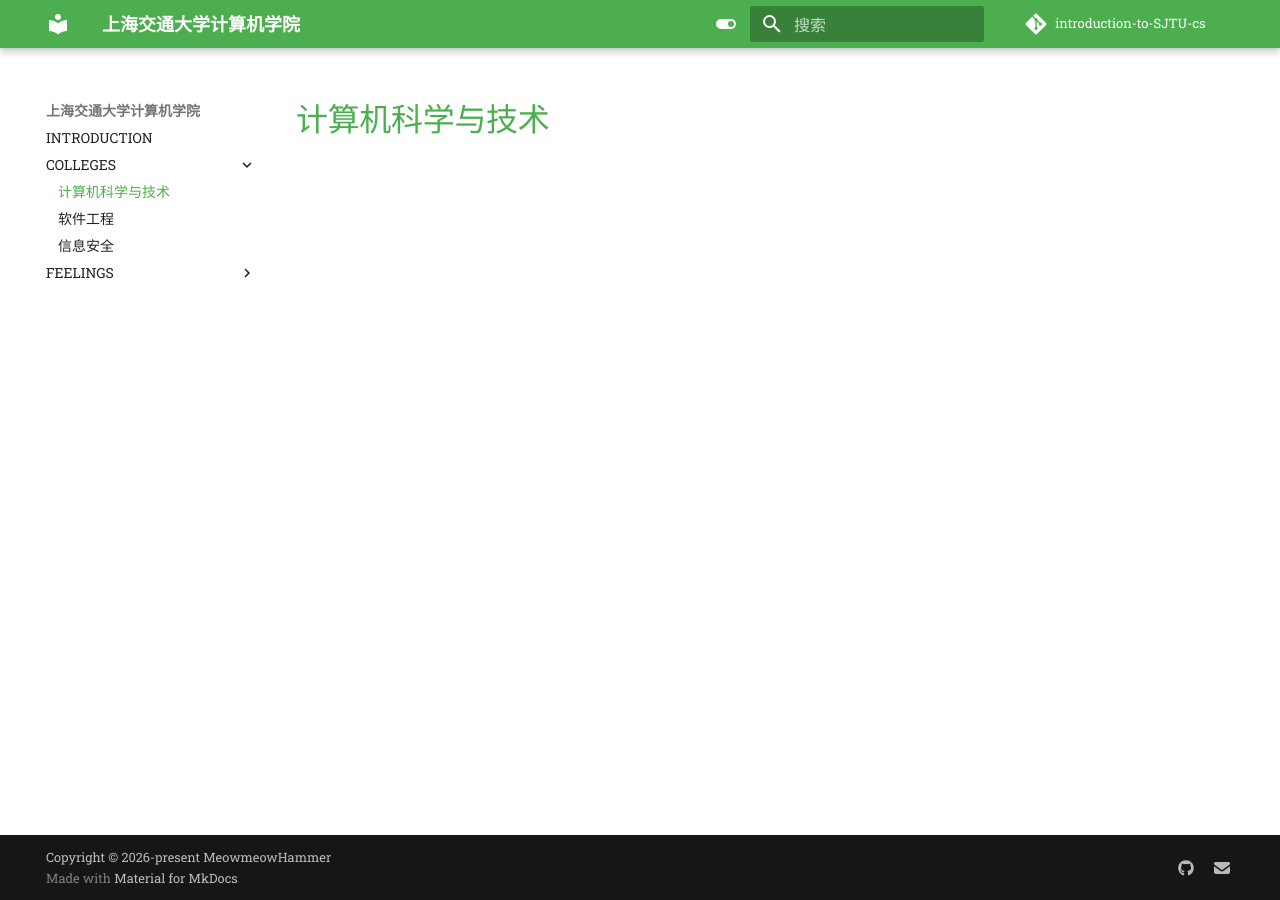
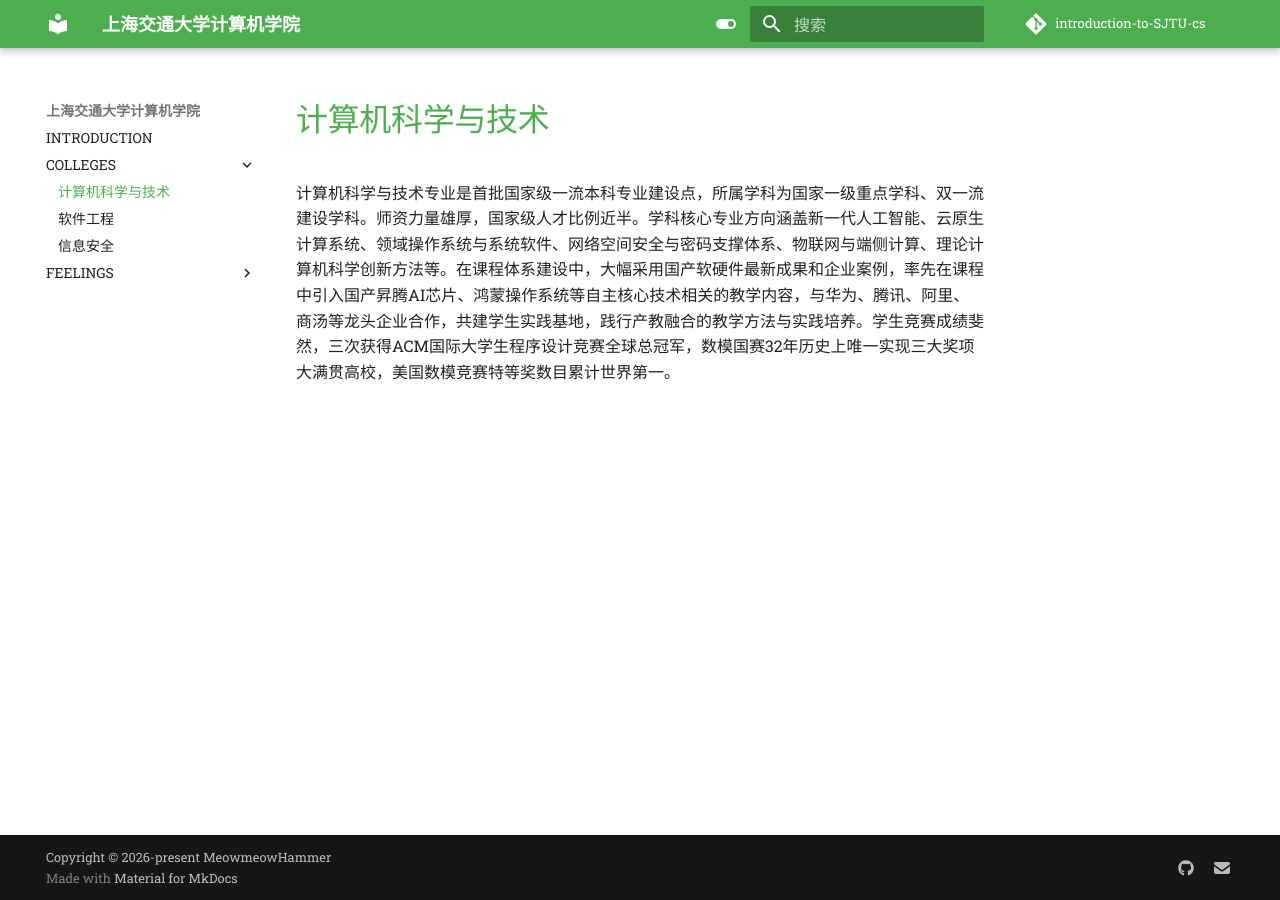
Before and after one commit to sitetampo0724/introduction-to-SJTU-cs, an MkDocs documentation site: the page built from docs/colleges/Com_Sci.md, in a window 1280 px wide. Built offline with MkDocs 1.6.1 and Material for MkDocs 9.7.7, drawn with Linux system fonts in a browser that asks for light colours; comment, search, counter and statistics services are not loaded.

Commit message:
new era2

```diff
--- a/docs/colleges/Com_Sci.md
+++ b/docs/colleges/Com_Sci.md
@@ -1 +1,2 @@
 # [计算机科学与技术](https://i.sjtu.edu.cn/jxzxjhgl/pyjhxxcx_cxPyjhxxIndex.html#)
+计算机科学与技术专业是首批国家级一流本科专业建设点，所属学科为国家一级重点学科、双一流建设学科。师资力量雄厚，国家级人才比例近半。学科核心专业方向涵盖新一代人工智能、云原生计算系统、领域操作系统与系统软件、网络空间安全与密码支撑体系、物联网与端侧计算、理论计算机科学创新方法等。在课程体系建设中，大幅采用国产软硬件最新成果和企业案例，率先在课程中引入国产昇腾AI芯片、鸿蒙操作系统等自主核心技术相关的教学内容，与华为、腾讯、阿里、商汤等龙头企业合作，共建学生实践基地，践行产教融合的教学方法与实践培养。学生竞赛成绩斐然，三次获得ACM国际大学生程序设计竞赛全球总冠军，数模国赛32年历史上唯一实现三大奖项大满贯高校，美国数模竞赛特等奖数目累计世界第一。
```
Also changed, not shown: docs/colleges/Cy_se.md (+1 -0 lines), docs/colleges/So_Eng.md (+1 -0 lines).
